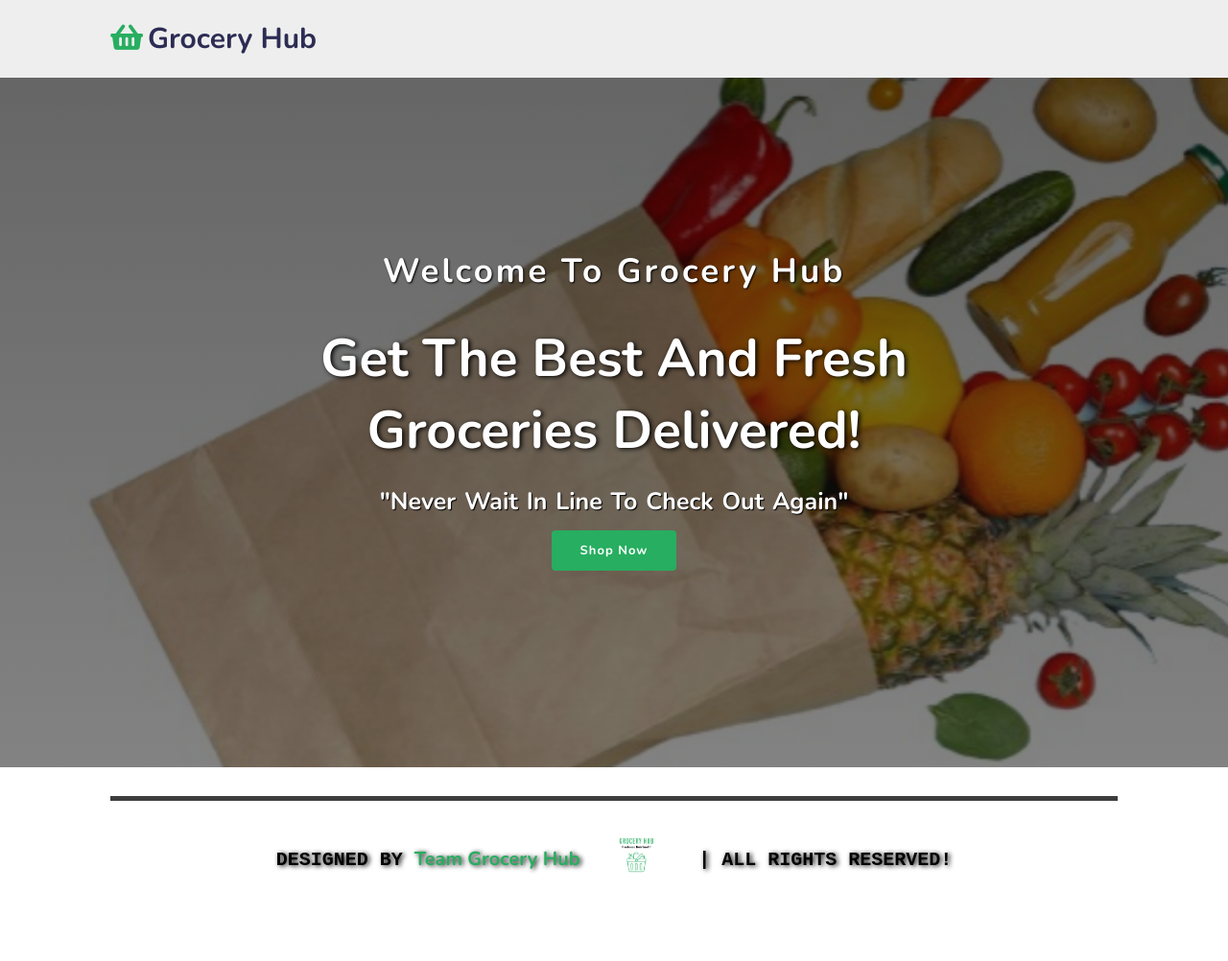
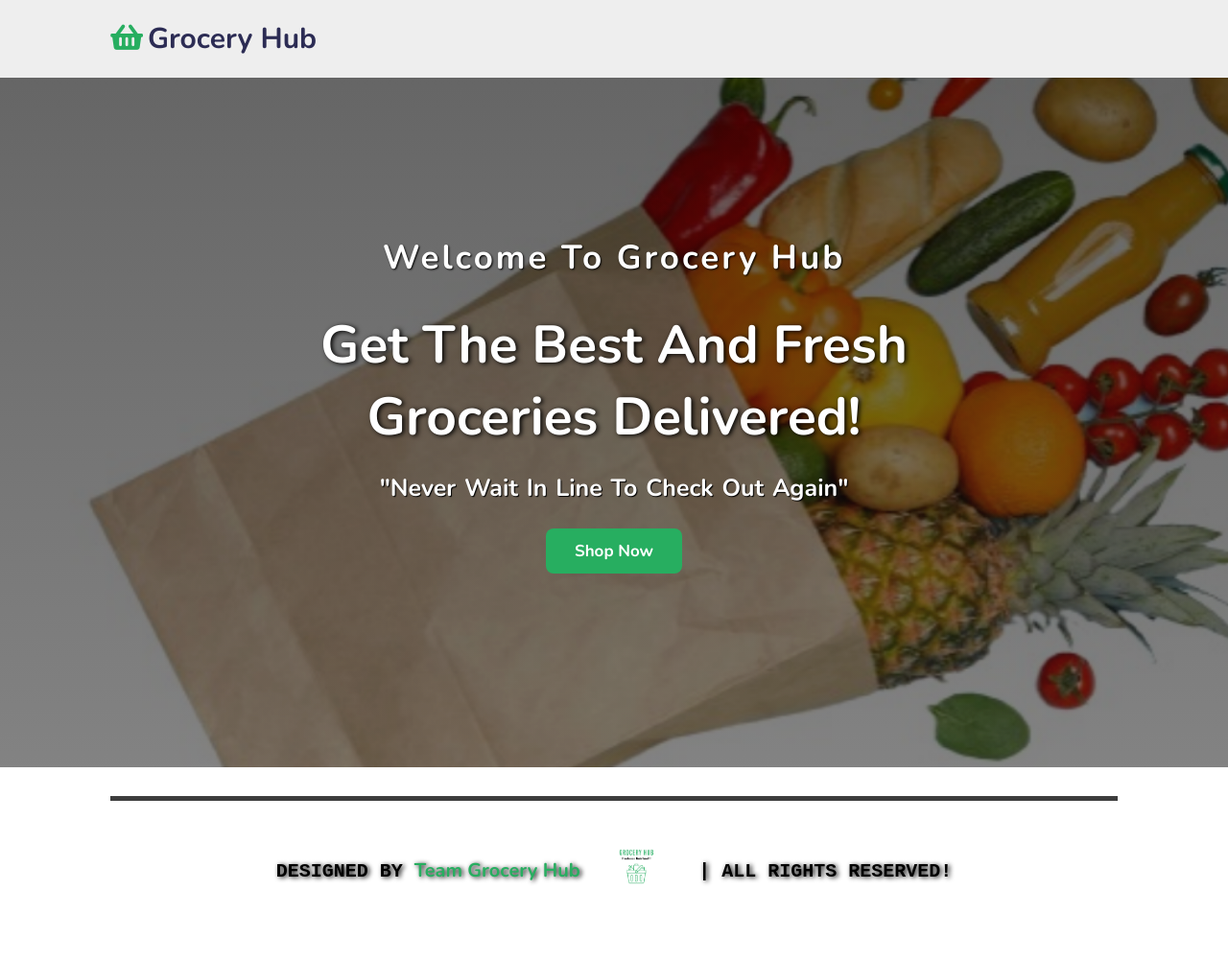
Before and after one commit to sanils2002/Grocery-Hub, a PHP site: page / in a window 1280 px wide. Shown: the whole page at 96% size. Before the commit the page ends 910 px from the top, so only its background shows below. Run offline with PHP 8.4, Linux system fonts and the light colour scheme.

Commit message:
Update style.css

```diff
--- a/style.css
+++ b/style.css
@@ -95,18 +95,15 @@ section{
   }
 
   section a {
+    display: inline-block;
     padding: 12px 30px;
-    border-radius: 4px;
-    outline: none;
+    cursor: pointer;
+    border-radius: 8px;
     text-transform: uppercase;
-    font-size: 13px;
-    font-weight: 500;
-    text-decoration: none;
-    letter-spacing: 1px;
+    font-size: 1.7rem;
+    font-weight: bold;
     transition: all 0.5s ease;
   }
-
-
 
   section .btntwo {
     background: #27ae60;
```
